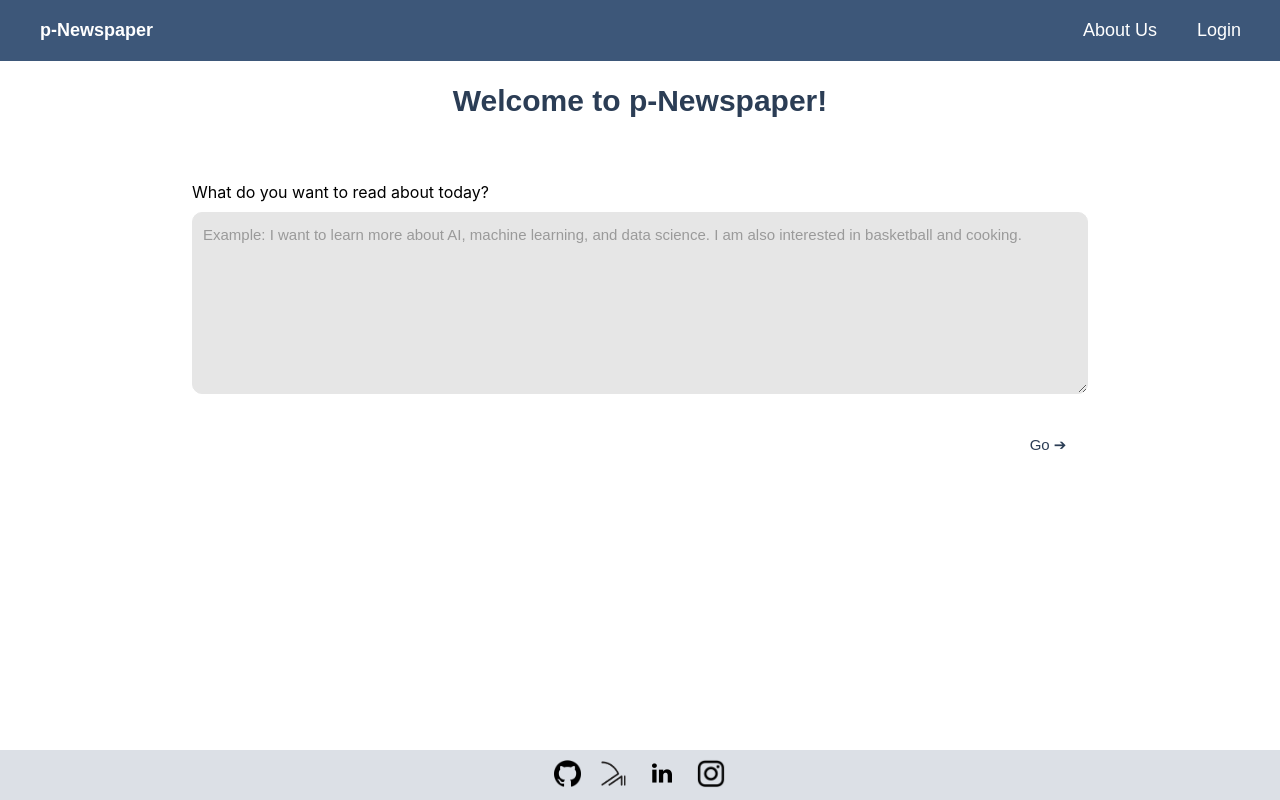
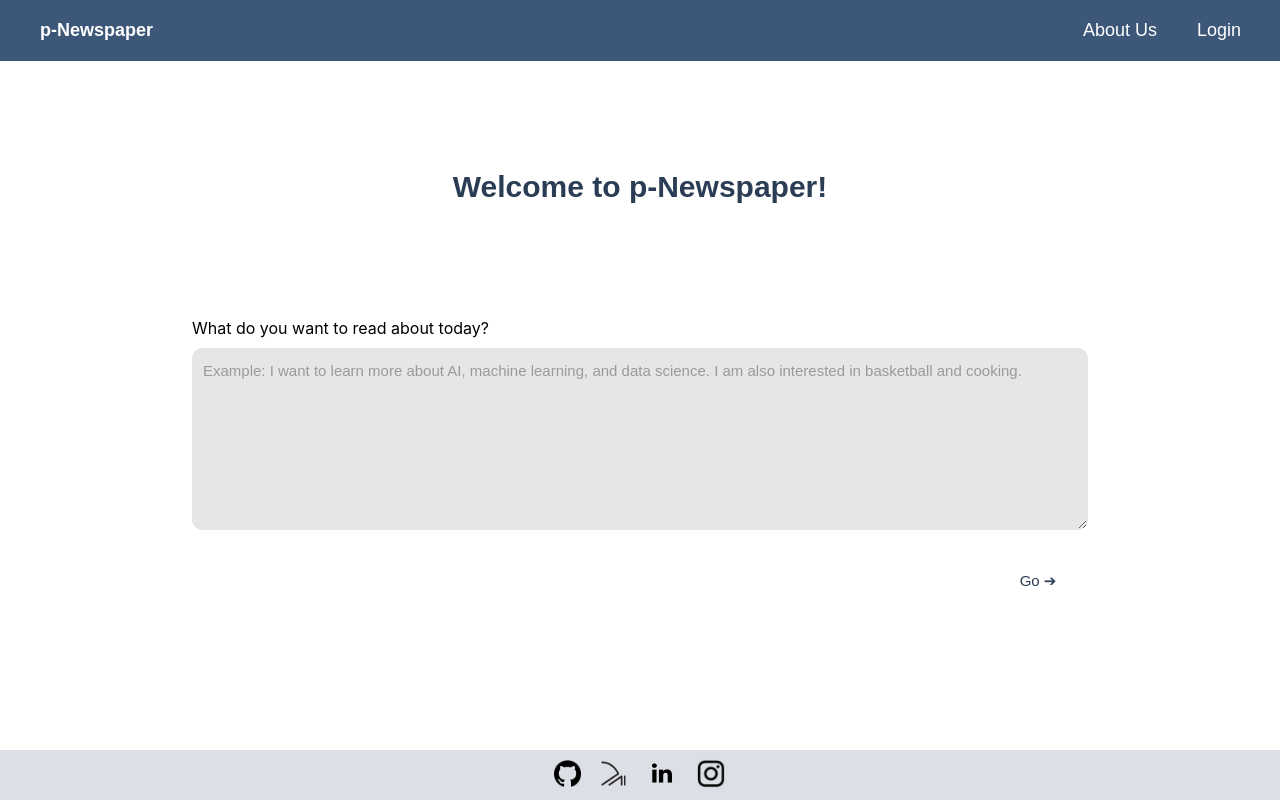
Before and after one commit to P-Newspaper/p-Newspaper, a React (Create React App) app in the folder frontend/: page / in a window 1280 px wide. Built offline with nearby package versions, Linux system fonts and the light colour scheme.

Commit message:
small edits

```diff
--- a/frontend/src/styles/global.css
+++ b/frontend/src/styles/global.css
@@ -1,6 +1,6 @@
 .everything {
     width: fit-content;
-    padding-top: 5%;
+    padding-top: 100px;
     padding-left: 10%;
     padding-right: 10%;
 }
--- a/frontend/src/styles/landingAndResults.css
+++ b/frontend/src/styles/landingAndResults.css
@@ -1,5 +1,5 @@
 .top-text {
-    margin-top: 5%;
+    margin-top: 150px;
     display: flex;
     justify-content: center;
     font-size: 30px;
@@ -24,7 +24,7 @@
 
 .input-container {
     width: 70vw;
-    margin-bottom: 20px;
+    margin-top: 50px;
     position: relative;
 }
 
@@ -80,7 +80,7 @@
     background: white;
     padding: 20px;
     border-radius: 30px;
-    width: 10vh;
+    width: 100px;
     color: #2b3d55;
     transition: background 0.5s ease;
     display: flex;
```
